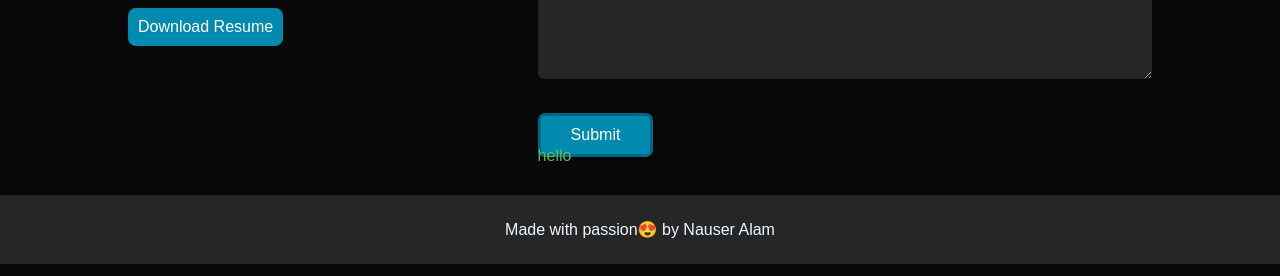
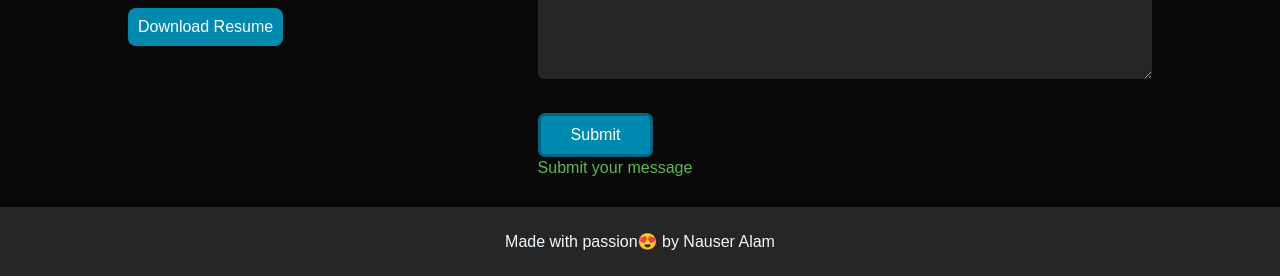
Before and after one commit to Nauser-Alam/Portfolio, a plain HTML site: page index.html in a window 1280 px wide. Shown: the part 3102-3378 px from the top of the page. Drawn offline with Linux system fonts and the light colour scheme.

Commit message:
certificates pics addition

```diff
--- a/index.html
+++ b/index.html
@@ -249,7 +249,7 @@
           <textarea name="Message" rows="6" placeholder="Your Message"></textarea>
           <button type="submit" class="btn btn2">Submit</button>
         </form>
-        <span id="msg">hello</span>
+        <span id="msg">Submit your message</span>
       </div>
     </div>
   </div>
--- a/style.css
+++ b/style.css
@@ -631,6 +631,6 @@ nav .fa-solid{
 }
 #msg{
   color:#61b752;
-  margin-top: -10px;
+  margin-top: 2px;
   display:block;
 }
```
Also changed, not shown: images/c10.jpg (added), images/c11.jpg (added), images/c12.jpg (added), images/c13.jpg (added), images/c14.jpg (added), images/c15.jpg (added), images/c16.jpg (added), images/c17.jpg (added), images/c2.jpg (added), images/c3.jpg (added), images/c4.jpg (added), images/c5.jpg (added), images/c6.jpg (added), images/c7.jpg (added), 2 more files.
